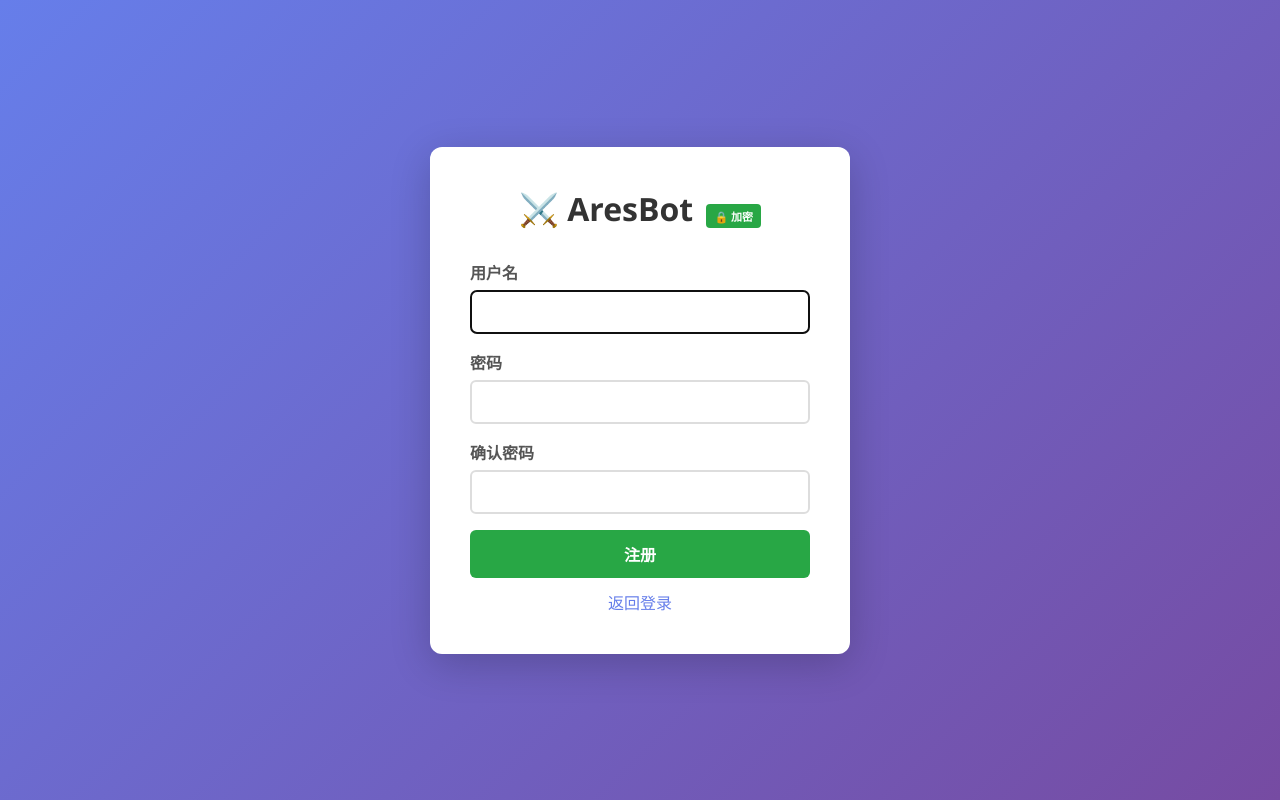
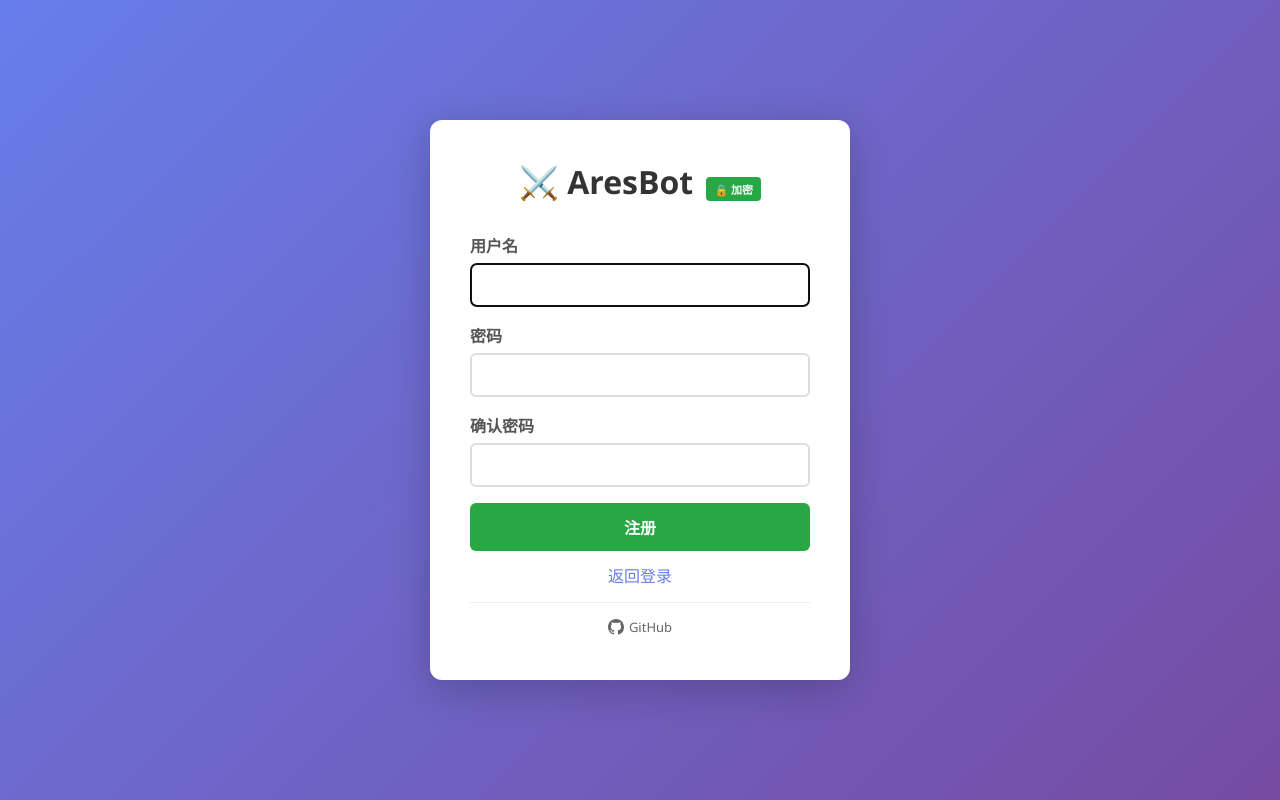
Before and after one commit to Nomiracle/AresBot, a Flask app: page /register in a window 1280 px wide. Run offline with Flask 3, Linux system fonts and the light colour scheme.

Commit message:
refactor: 修改配置

```diff
--- a/templates/register.html
+++ b/templates/register.html
@@ -71,6 +71,14 @@
       <button type="submit" class="btn">注册</button>
     </form>
     <a class="link" href="/login">返回登录</a>
+    <div style="text-align:center; margin-top:15px; padding-top:15px; border-top:1px solid #eee;">
+      <a href="https://github.com/Nomiracle/AresBot" target="_blank" style="color:#666; text-decoration:none; font-size:13px; display:inline-flex; align-items:center; gap:5px;">
+        <svg height="16" width="16" viewBox="0 0 16 16" fill="currentColor">
+          <path d="M8 0C3.58 0 0 3.58 0 8c0 3.54 2.29 6.53 5.47 7.59.4.07.55-.17.55-.38 0-.19-.01-.82-.01-1.49-2.01.37-2.53-.49-2.69-.94-.09-.23-.48-.94-.82-1.13-.28-.15-.68-.52-.01-.53.63-.01 1.08.58 1.23.82.72 1.21 1.87.87 2.33.66.07-.52.28-.87.51-1.07-1.78-.2-3.64-.89-3.64-3.95 0-.87.31-1.59.82-2.15-.08-.2-.36-1.02.08-2.12 0 0 .67-.21 2.2.82.64-.18 1.32-.27 2-.27.68 0 1.36.09 2 .27 1.53-1.04 2.2-.82 2.2-.82.44 1.1.16 1.92.08 2.12.51.56.82 1.27.82 2.15 0 3.07-1.87 3.75-3.65 3.95.29.25.54.73.54 1.48 0 1.07-.01 1.93-.01 2.2 0 .21.15.46.55.38A8.013 8.013 0 0016 8c0-4.42-3.58-8-8-8z"/>
+        </svg>
+        GitHub
+      </a>
+    </div>
   </div>
 </body>
 </html>
```
Also changed, not shown: templates/login.html (+8 -0 lines), readme.md, 1 other file.
